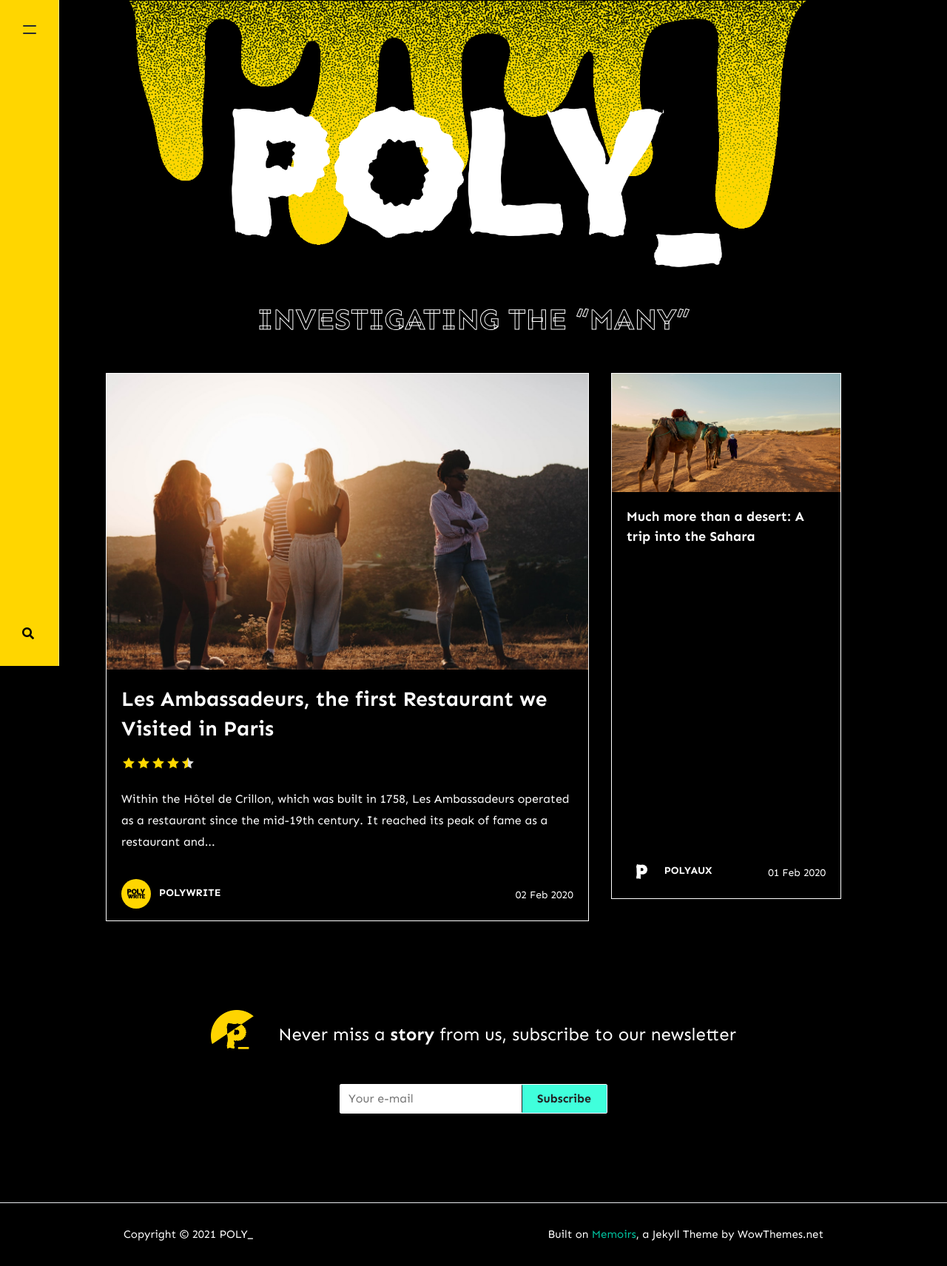
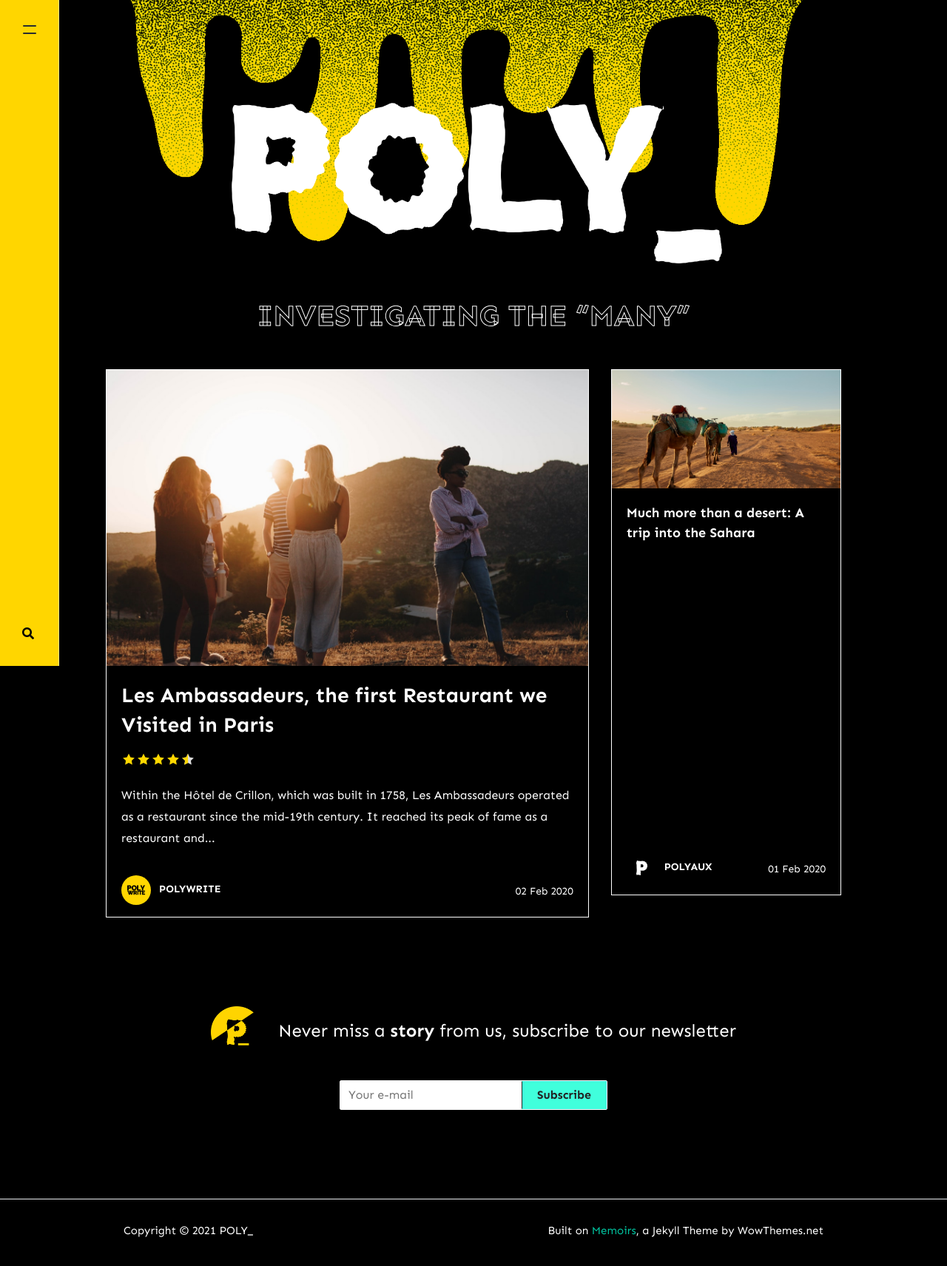
Before and after one commit to polywriteaux/polywriteaux.github.io, a Jekyll site: the page built from index.html, in a window 1280 px wide. Shown: the whole page at 74% size. Built offline with Jekyll 4.4.1, drawn with Linux system fonts in a browser that asks for light colours; nearby versions of some CDN libraries; the list of posts is cut into pages by our own code; comment, search, counter and statistics services are not loaded.

Commit message:
Dependency update

```diff
--- a/assets/css/theme.scss
+++ b/assets/css/theme.scss
@@ -144,7 +144,7 @@ img, img:hover {
 .navbar-brand img {
     max-height:920px;
     margin-bottom:40px;
-    margin-top:-20px;
+    margin-top:-25px;
 }
 .sidebar {
     position: fixed;
```
Also changed, not shown: Gemfile.lock.
